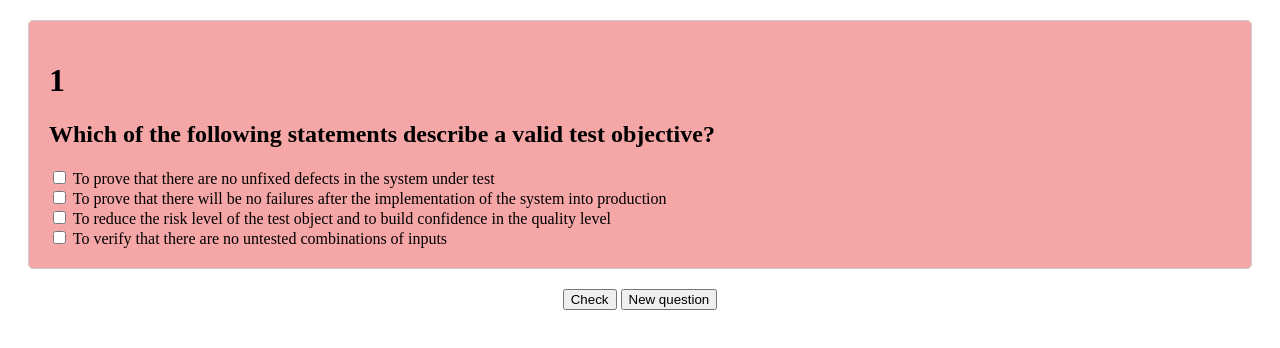
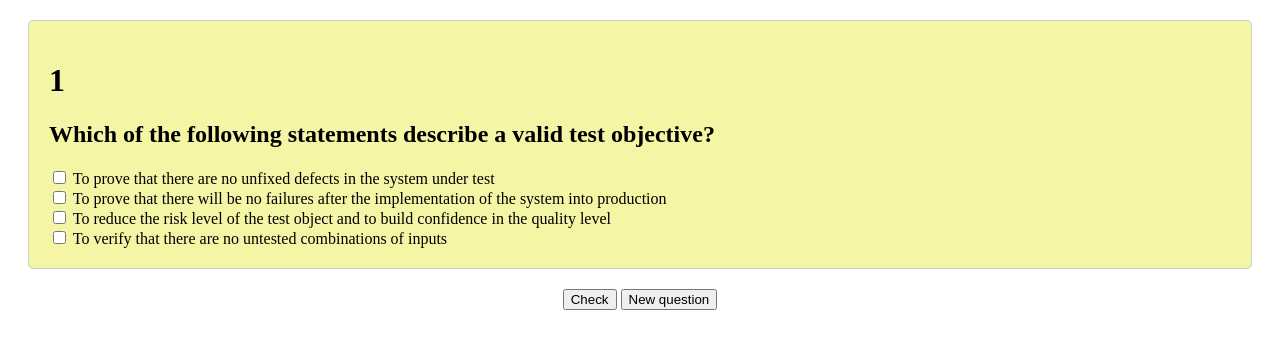
Before and after one commit to kleim4n/quiz, a plain HTML site: page index.html in a window 1280 px wide. Both pictures are taken after a click on the button "Check". Drawn offline with Linux system fonts and the light colour scheme.

Commit message:
feat: cor para indicar número equivocado de alternativas marcadas

```diff
--- a/index.html
+++ b/index.html
@@ -10,6 +10,9 @@
       }
       .wrong {
         background-color: #f5a6a6;
+      }
+      .mistake {
+        background-color: #f5f5a6;
       }
       #question-card {
         border-radius: 5px;
@@ -54,6 +57,7 @@
         let correctAnswers = answers[questionIndex].correct;
         let selectedAnswers = [];
         document.getElementById("question-card").classList.remove("correct");
+        document.getElementById("question-card").classList.remove("mistake");
         document.getElementById("question-card").classList.remove("wrong");
         for (let i = 0; i < question.options.length; i++) {
           let option = document.getElementById(`option-${i}`);
@@ -62,7 +66,7 @@
           }
         }
         if (selectedAnswers.length != correctAnswers.length) {
-          document.getElementById("question-card").classList.add("wrong");
+          document.getElementById("question-card").classList.add("mistake");
           return;
         }
         for (let i = 0; i < selectedAnswers.length; i++) {
```
Also changed, not shown: 1 other file.
